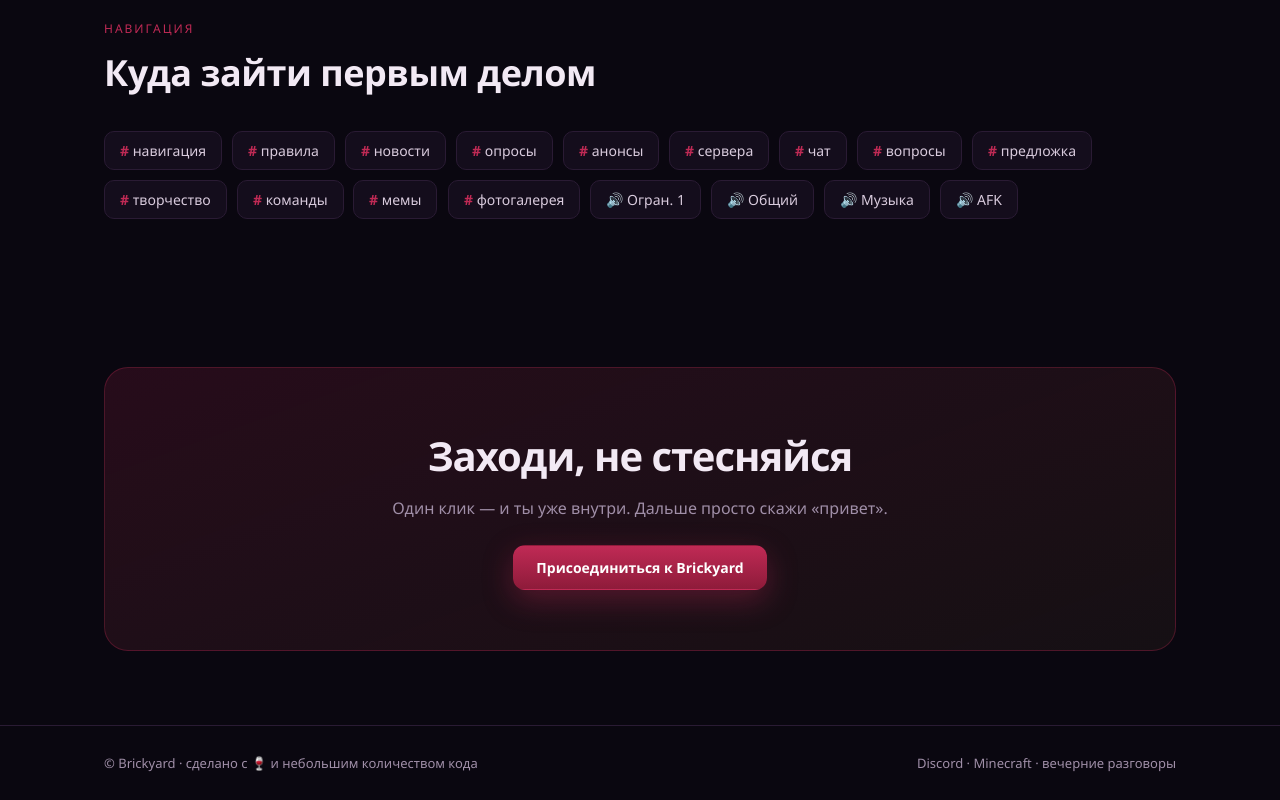
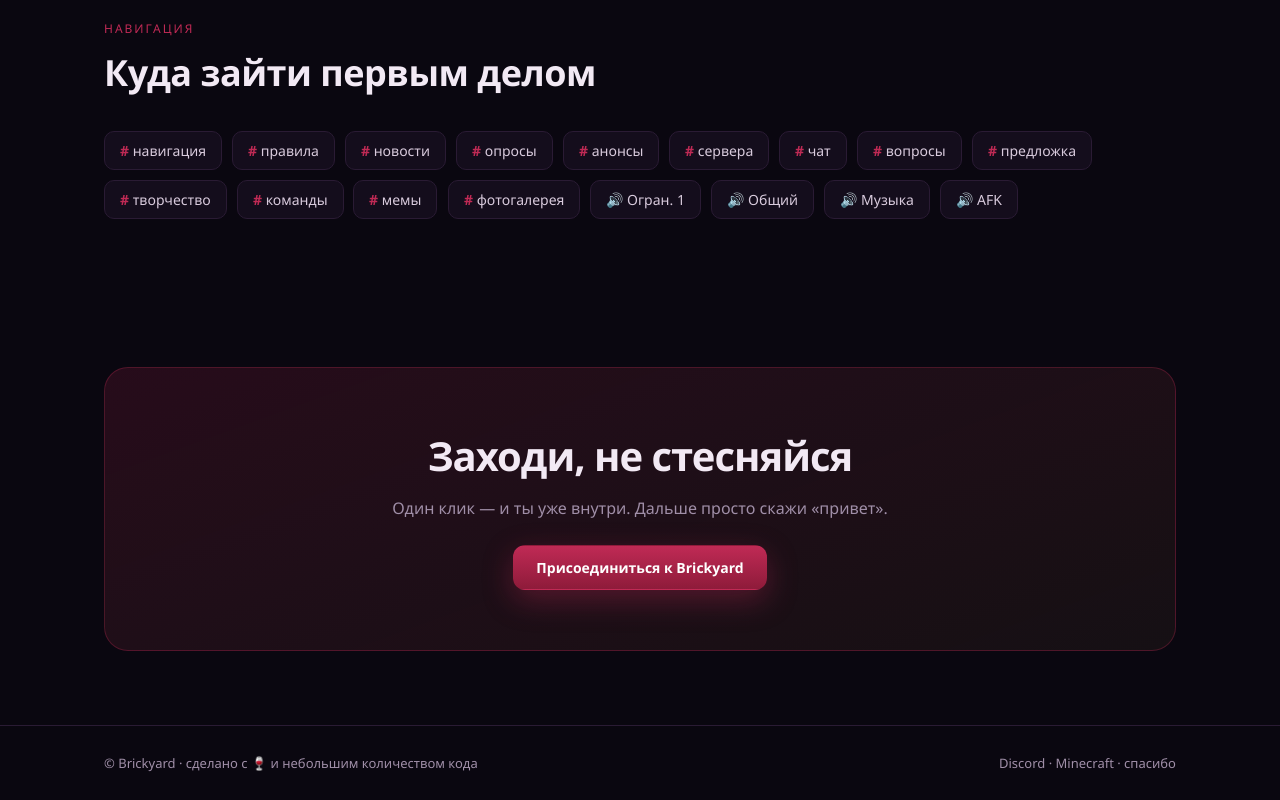
Before and after one commit to Att4cking-812/brickyard, a plain HTML site: page index.html in a window 1280 px wide. Shown: the part 3093-3893 px from the top of the page. Drawn offline with Linux system fonts and the light colour scheme.

Commit message:
Add thanks link to footer

```diff
--- a/index.html
+++ b/index.html
@@ -198,6 +198,8 @@
 
   footer{border-top:1px solid var(--line); padding:28px 0; color:var(--muted); font-size:13px}
   .foot{display:flex; justify-content:space-between; gap:16px; flex-wrap:wrap}
+  footer a{color:var(--muted); text-decoration:none; transition:color .2s}
+  footer a:hover{color:var(--gold)}
   #arcadeTrigger{cursor:pointer; transition:color .2s}
   #arcadeTrigger:hover{color:var(--gold)}
 
@@ -368,7 +370,7 @@
 <footer>
   <div class="wrap foot">
     <div id="arcadeTrigger">© Brickyard · сделано с 🍷 и небольшим количеством кода</div>
-    <div>Discord · Minecraft · вечерние разговоры</div>
+    <div>Discord · Minecraft · <a href="https://att4cking-812.github.io/arcade/thanks.html" target="_blank" rel="noopener">спасибо</a></div>
   </div>
 </footer>
 
```
